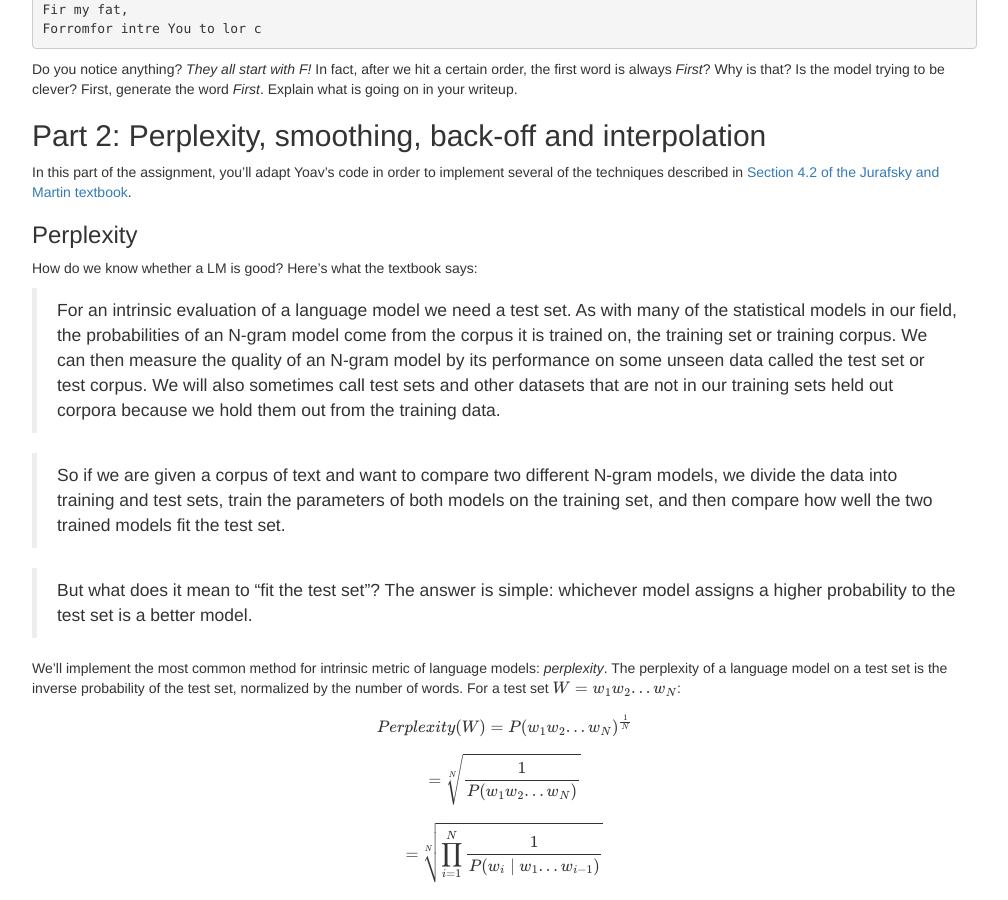
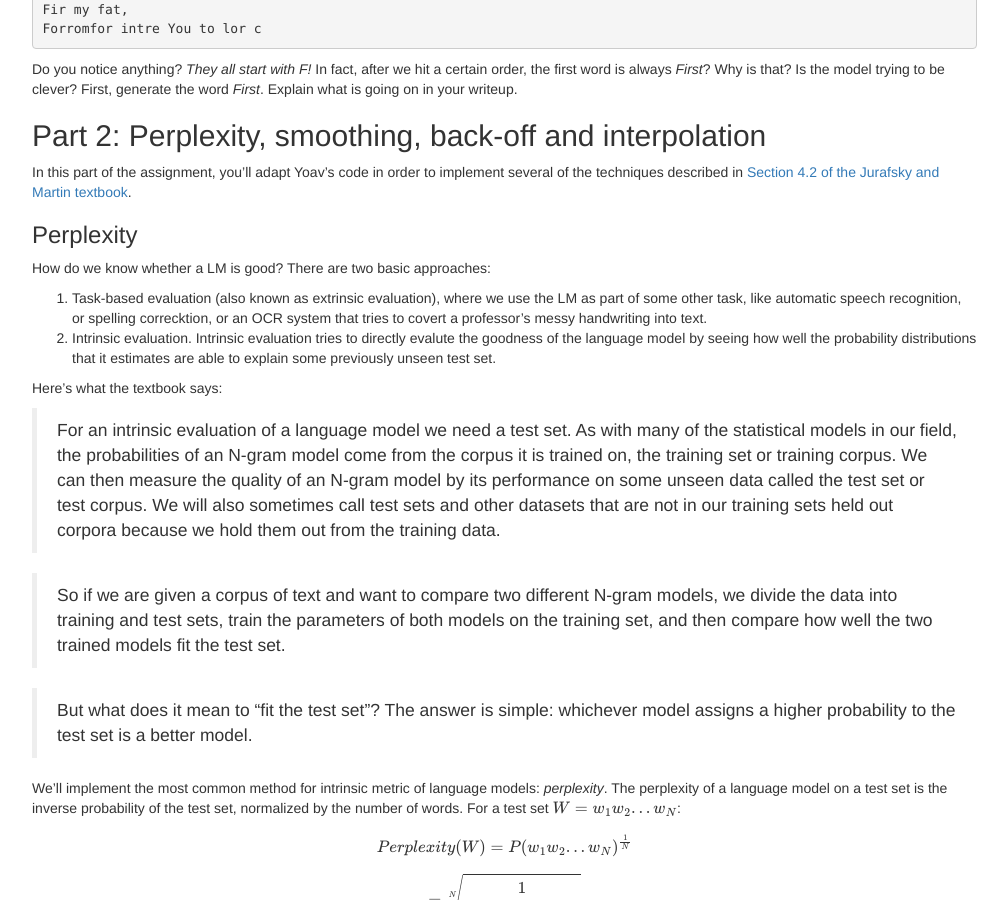
Before and after one commit to computational-linguistics-class/computational-linguistics-class.github.io, a Jekyll site: the page built from assignment5.md, in a window 1280 px wide and 900 px high, scrolled down 3747 px. Shown: the whole window, without its empty margins (233-1241 px from the left). Built offline with Jekyll 4.4.1, drawn with Linux system fonts in a browser that asks for light colours; nearby versions of some CDN libraries; formulas are drawn with MathJax 3; a script that is not in the unit is left out; some of the changed text lies outside the part shown.

Commit message:
Set lambdas

```diff
--- a/assignment5.md
+++ b/assignment5.md
@@ -269,7 +269,11 @@
 
 ### Perplexity
 
-How do we know whether a LM is good? Here's what the textbook says:
+How do we know whether a LM is good? There are two basic approaches:
+1. Task-based evaluation (also known as extrinsic evaluation), where we use the LM as part of some other task, like automatic speech recognition, or spelling correcktion, or an OCR system that tries to covert a professor's messy handwriting into text.
+2. Intrinsic evaluation.  Intrinsic evaluation tries to directly evalute the goodness of the language model by seeing how well the probability distributions that it estimates are able to explain some previously unseen test set.
+
+Here's what the textbook says:
 
 > For an intrinsic evaluation of a language model we need a test set. As with many of the statistical models in our field, the probabilities of an N-gram model come from the corpus it is trained on, the training set or training corpus. We can then measure the quality of an N-gram model by its performance on some unseen data called the test set or test corpus. We will also sometimes call test sets and other datasets that are not in our training sets held out corpora because we hold them out from the training data.
 
@@ -337,7 +341,13 @@
     # Your code here...
 {% endhighlight %}
 
-You should also think about how to set the lambdas.
+You should also write a helper function to set the lambdas.  Here's a function definition that gives you access to a development set.  You can also experiment with setting them manually.
+
+{% highlight python %}
+# returns a list of lambda values that weight the contribution of n-gram model
+def set_lambdas(dev_filename, lms, max_order=4)
+    # Your code here...
+{% endhighlight %}
 
 ## Part 3: Text Classification using LMs
 
```
